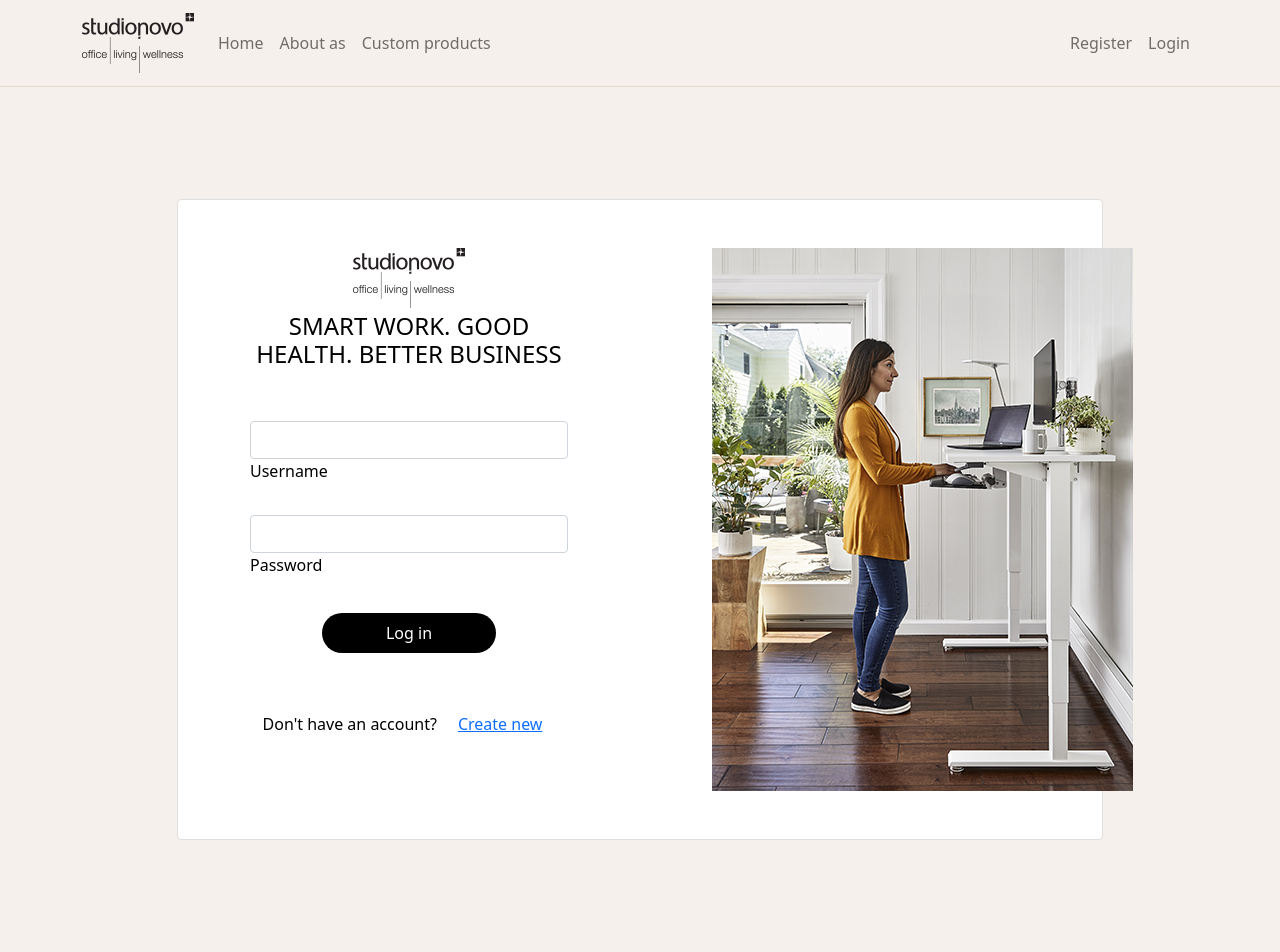
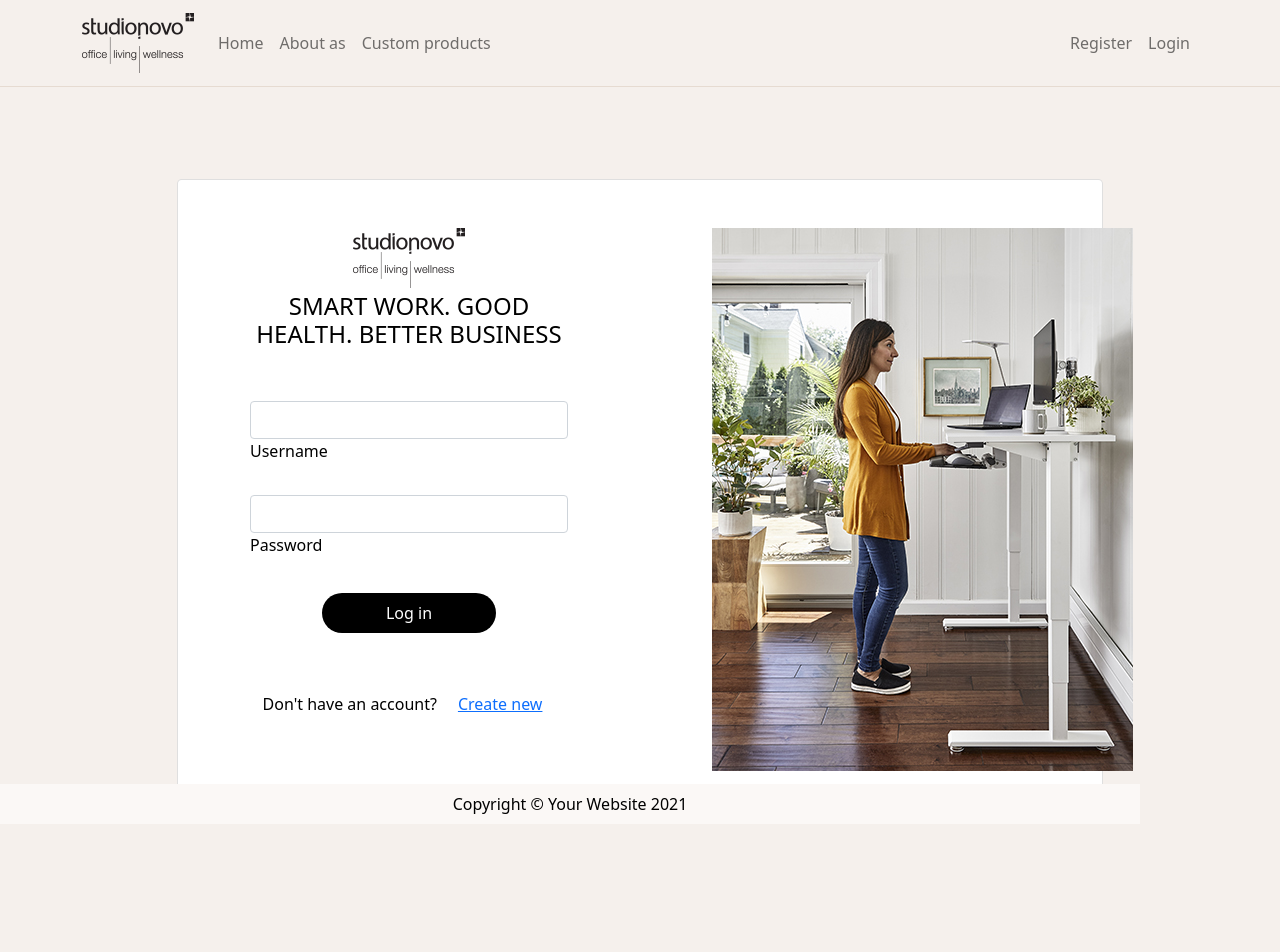
Before and after one commit to nikoletastoeva/furniture-store, a React (Create React App) app: page /login in a window 1280 px wide. Shown: the top 952 px of the page. After the commit the page ends 911 px from the top, so only its background shows below. Built offline with nearby package versions, Linux system fonts and the light colour scheme.

Commit message:
Update Footer.css

```diff
--- a/src/components/Footer/Footer.css
+++ b/src/components/Footer/Footer.css
@@ -0,0 +1,7 @@
+.px-1{
+    position: absolute;
+    left: 0;
+    bottom: 0;
+    width: 100%;
+    text-align: center;
+}
```
